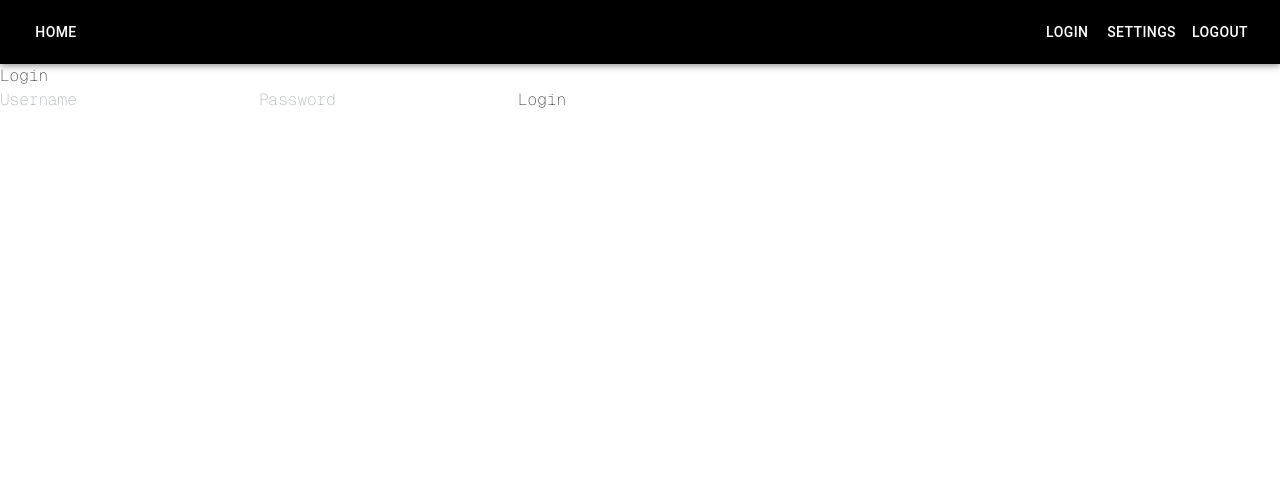
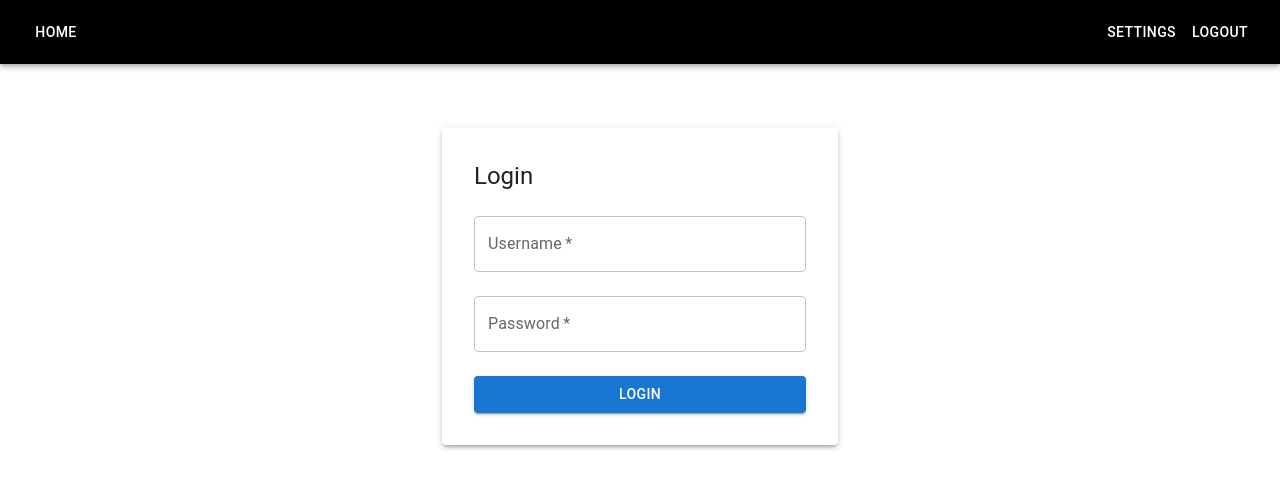
Before and after one commit to lylaaron98/genvoice-website, a Next.js app: page /login in a window 1280 px wide. Shown: the top 488 px of the page. Built offline with nearby package versions, Linux system fonts and the light colour scheme.

Commit message:
added MUI components
MUI components implemented for navbar, settings, and login pages

```diff
--- a/src/app/login/page.tsx
+++ b/src/app/login/page.tsx
@@ -2,6 +2,7 @@
 
 import { useState } from 'react';
 import { useRouter } from 'next/navigation';
+import { Container, Paper, Typography, TextField, Button, Alert } from '@mui/material';
 
 const LoginPage = () => {
     const [username, setUsername] = useState('');
@@ -19,29 +20,48 @@ const LoginPage = () => {
     };
 
     return (
-        <div className="flex flex-col items-center justify-center h-screen">
-            <h1 className="text-2xl font-bold mb-4">Login</h1>
-            <form onSubmit={handleLogin} className="space-y-4">
-                <input
-                    type="text"
+        <Container component="main" maxWidth="xs">
+            <Paper elevation={3} sx={{ padding: 4, marginTop: 8 }}>
+                <Typography variant="h5" component="h1" gutterBottom>
+                    Login
+                </Typography>
+                <form onSubmit={handleLogin} noValidate>
+                    <TextField
+                        variant="outlined"
+                        margin="normal"
+                        required
+                        fullWidth
+                        label="Username"
                         value={username}
                         onChange={(e) => setUsername(e.target.value)}
-                    placeholder="Username"
-                    className="border p-2"
+                    />
+                    <TextField
+                        variant="outlined"
+                        margin="normal"
                         required
-                />
-                <input
+                        fullWidth
+                        label="Password"
                         type="password"
                         value={password}
                         onChange={(e) => setPassword(e.target.value)}
-                    placeholder="Password"
-                    className="border p-2"
-                    required
                     />
-                <button type="submit" className="bg-blue-500 text-white p-2">Login</button>
-                {error && <p className="text-red-500">{error}</p>}
+                    <Button
+                        type="submit"
+                        variant="contained"
+                        color="primary"
+                        fullWidth
+                        sx={{ marginTop: 2 }}
+                    >
+                        Login
+                    </Button>
+                    {error && (
+                        <Alert severity="error" sx={{ marginTop: 2 }}>
+                            {error}
+                        </Alert>
+                    )}
                 </form>
-        </div>
+            </Paper>
+        </Container>
     );
 };
 
--- a/src/components/navbar.tsx
+++ b/src/components/navbar.tsx
@@ -19,13 +19,10 @@ const Navbar = () => {
                         Home
                     </Button>
                 </Typography>
-                <Button color="inherit" onClick={() => handleNavigation('/login')}>
-                    Login
-                </Button>
                 <Button color="inherit" onClick={() => handleNavigation('/settings')}>
                     Settings
                 </Button>
-                <Button color="inherit">
+                <Button color="inherit" onClick={() => handleNavigation('/login')}>
                     Logout
                 </Button>
             </Toolbar>
```
Also changed, not shown: src/app/page.tsx (+2 -8 lines), src/app/settings/page.tsx (+34 -15 lines). Lines whose indentation alone changed are shown as unchanged.
